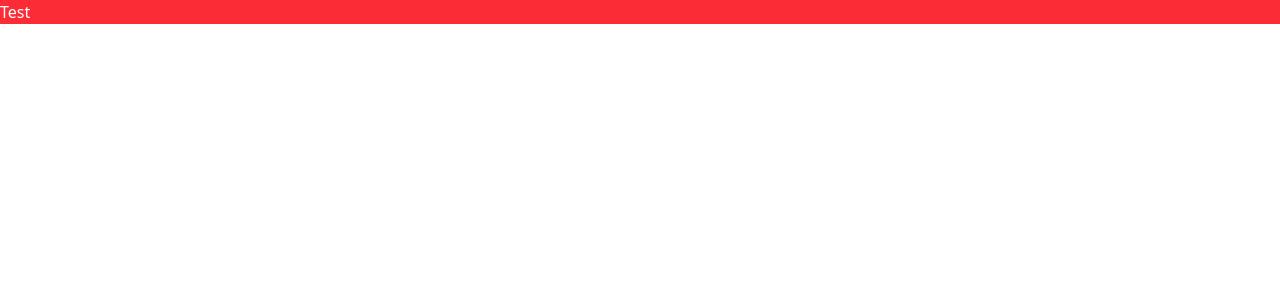
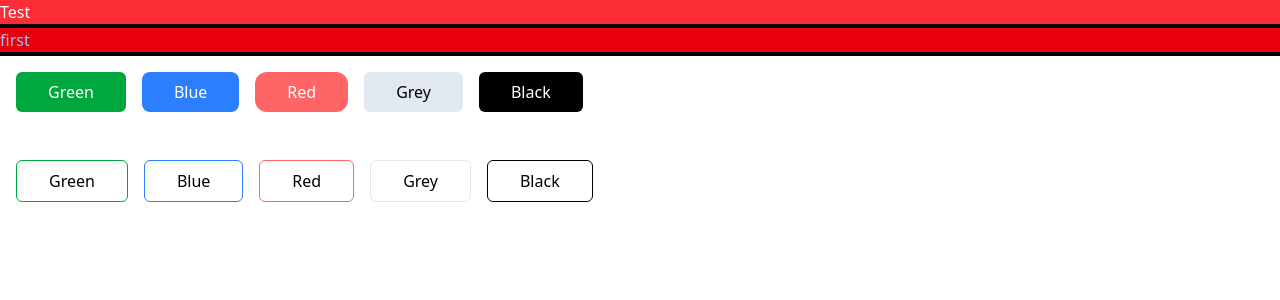
Before and after one commit to ayomidesangogade/tailwind-lessons, a React (Vite) app in the folder tailwind-lessons/: page /third-lesson in a window 1280 px wide. Shown: the top 300 px of the page. Built offline with nearby package versions, Linux system fonts and the light colour scheme.

Commit message:
Refactor ThirdLesson component layout for improved structure and readability

```diff
--- a/tailwind-lessons/src/lessons/ThirdLesson.jsx
+++ b/tailwind-lessons/src/lessons/ThirdLesson.jsx
@@ -2,7 +2,24 @@ function ThirdLesson() {
     const boolean = false;
 
     return (
-        <div className={`${boolean ? 'bg-purple-500' : 'bg-red-500'} text-white`}>Test</div>
+        <>
+            <div className={`${boolean ? 'bg-purple-500' : 'bg-red-500'} text-white`}>Test</div>
+            <div className="text-blue-300 bg-red-600 border-y-4 border-black">first</div>
+            <div>
+                <button className="bg-green-600 text-white px-8 py-2 rounded-md m-4">Green</button>
+                <button className="bg-blue-500 text-white px-8 py-2 rounded-lg mr-4">Blue</button>
+                <button className="bg-red-400 text-white py-2 px-8 rounded-xl mr-4">Red</button>
+                <button className="bg-slate-200 px-8 py-2 rounded-md">Grey</button>
+                <button className="bg-black px-8 py-2 text-white ml-4 rounded-md">Black</button>
+            </div>
+            <div className="mt-4">
+                <button className="border border-green-600 px-8 py-2 m-4 rounded-md hover:bg-green-600 hover:text-white">Green</button>
+                <button className="border border-blue-500 py-2 px-8 rounded-md hover:bg-blue-500 hover:text-white mr-4">Blue</button>
+                <button className="border border-red-400 rounded-md px-8 py-2 hover:bg-red-400 hover:text-white mr-4">Red</button>
+                <button className="border border-slate-200 px-8 py-2 rounded-md hover:bg-slate-200 mr-4">Grey</button>
+                <button className="border rounded-md px-8 py-2 hover:bg-black hover:text-white">Black</button>
+            </div>
+        </>
     )
 }
 
```
